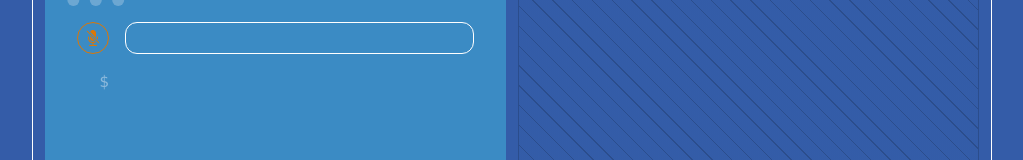
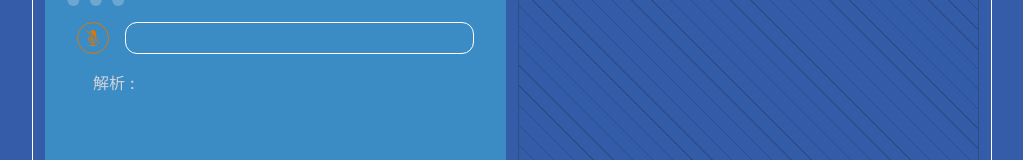
Before and after one commit to imaimai17468/NTUyama, a Next.js app: page /create in a window 1280 px wide. Shown: the part 201-361 px from the top of the page, without its empty margins (128-1151 px from the left). Built offline with nearby package versions, Linux system fonts and the light colour scheme; a web font is replaced by a local one.

Commit message:
[feat] 音声と結果を降順に並べる

```diff
--- a/src/pages/create.tsx
+++ b/src/pages/create.tsx
@@ -88,21 +88,22 @@ export default function Home() {
                 </div>
               </div>
               <div className="overflow-y-scroll w-full">
+                <div className="mb-2 ml-4">
+                  <p className="text-gray-300">解析 : {transcript}</p>
+                </div>
                 {text &&
                   `${text}`.split(" ").map((word, index) => (
                     <div className="flex gap-4 break-all" key={index}>
                       <span className="text-neutral-focus mr-4">$</span>
                       <p>{word}</p>
                     </div>
-                  ))}
-                <pre data-prefix="$">
-                  <code>{transcript}</code>
-                </pre>
+                  )).reverse()}
               </div>
             </div>
           </div>
           <div className="w-1/2 preview border border-base-200 rounded-xl p-3 overflow-y-scroll gap-4 flex flex-col">
-            {allText.map((text, index) => (
+            {allText
+              .map((text, index) => (
                 <div
                   key={index}
                   className="border border-white rounded-lg flex p-2 gap-2"
@@ -154,7 +155,8 @@ export default function Home() {
                     <AiFillDelete />
                   </button>
                 </div>
-            ))}
+              ))
+              .reverse()}
           </div>
         </div>
       </div>
```
Lines whose indentation alone changed are shown as unchanged.
